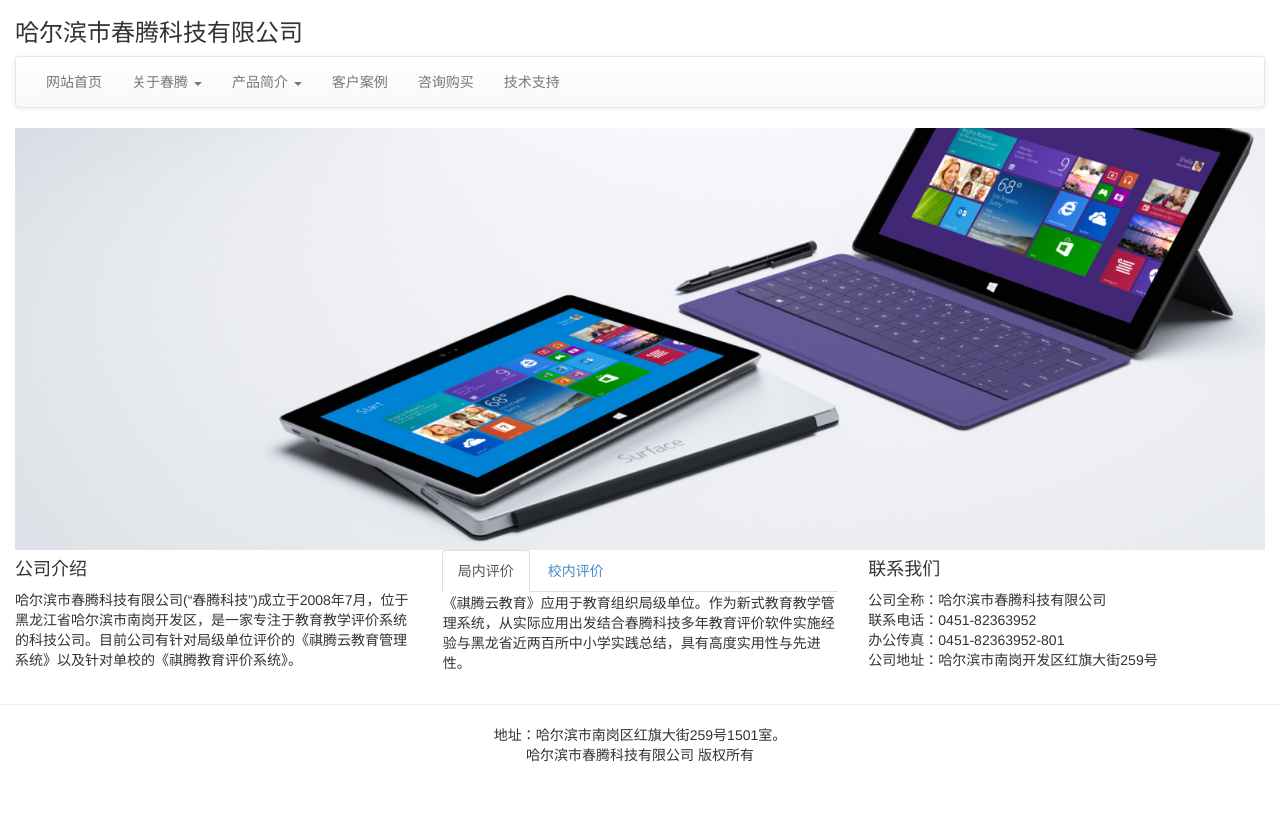
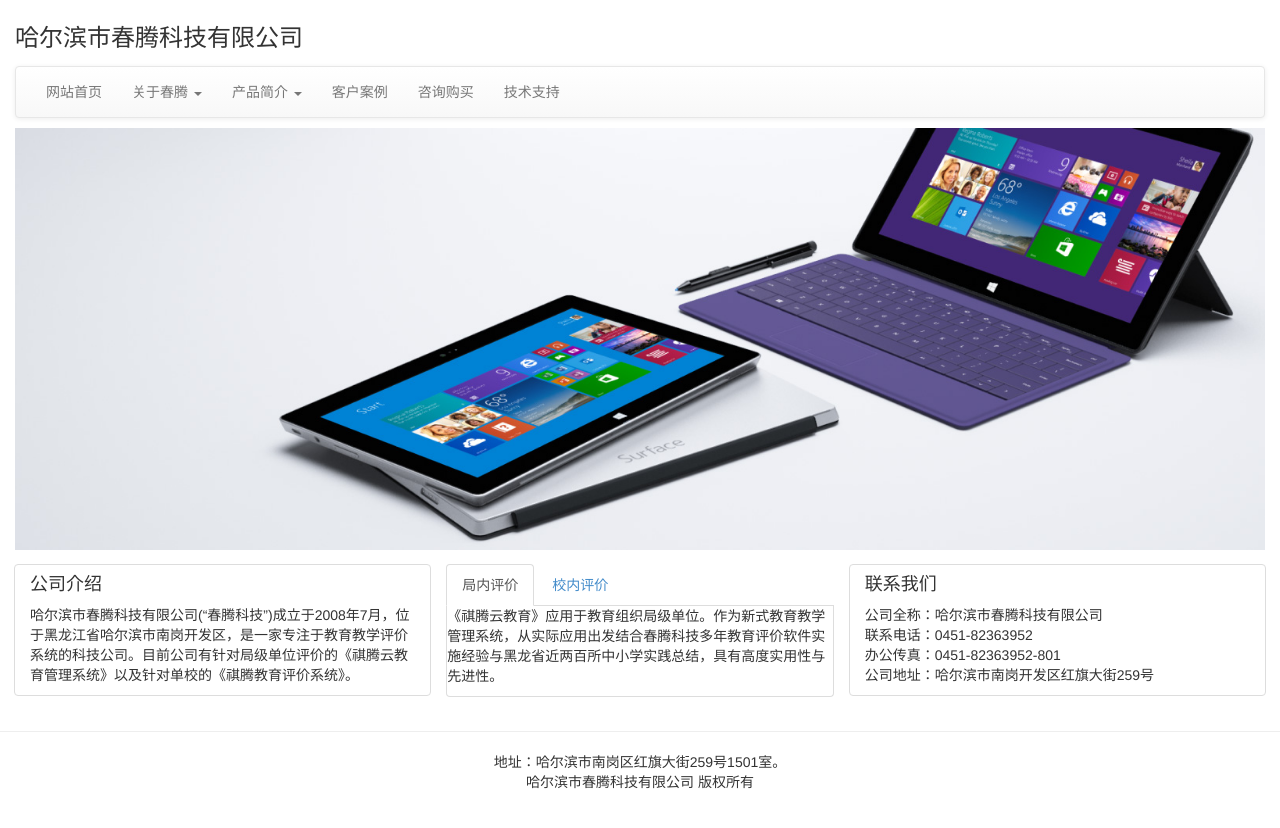
Before and after one commit to Zhou0426/counting_site, a Jekyll site: the page built from index.html, in a window 1280 px wide. Shown: the top 828 px of the page. Built offline with Jekyll 4.4.1, drawn with Linux system fonts in a browser that asks for light colours; Markdown is read by kramdown in place of the engine named in the settings.

Commit message:
更新样式

```diff
--- a/_config.yml
+++ b/_config.yml
@@ -1,4 +1,4 @@
 name: 哈尔滨市春腾科技有限公司
 markdown: redcarpet
 pygments: true
-baseurl: /counting_site
+# baseurl: /counting_site
--- a/_layouts/default.html
+++ b/_layouts/default.html
@@ -35,16 +35,13 @@
 -->
 </head>
 <body>
-<div>
-<div class="header">
-  <div class="row">
+<div class="row" id="header">
 <div class="col-md-8">
-      <!-- <img width="50px" height="50px" src="image/logo.jpg" alt="logo">
-      -->
   <h3>{{ site.name }}</h3>
 </div>
 </div>
-  <div class="row">
+
+<div class="row" id="navigation">
   <div class="col-md-12">
     <nav class="navbar navbar-default" role="navigation">
       <div class="collapse navbar-collapse navbar-ex1-collapse">
@@ -99,7 +96,6 @@
     </nav>
   </div>
 </div>
-</div>
 {{ content }}
 <hr/>
 <div class="footer">
@@ -112,6 +108,5 @@
   </div>
 </div>
 </div>
-</div>
 </body>
 </html>
--- a/index.html
+++ b/index.html
@@ -7,8 +7,8 @@
     <img src="/image/banner.jpg" class="img-responsive" alt="Image"></div>
 </div>
 
-<div class="row">
-	<div class="col-md-4">
+<div class="row" id="bottom_info">
+	<div class="col-md-4" id="company_intro">
 		<p>
 			<h4>公司介绍</h4>
 		</p>
@@ -16,7 +16,7 @@
 			哈尔滨市春腾科技有限公司(“春腾科技”)成立于2008年7月，位于黑龙江省哈尔滨市南岗开发区，是一家专注于教育教学评价系统的科技公司。目前公司有针对局级单位评价的《祺腾云教育管理系统》以及针对单校的《祺腾教育评价系统》。
 		</p>
 	</div>
-	<div class="col-md-4">
+	<div class="col-md-4" id="product_intro">
 		<!-- Nav tabs -->
 		<ul class="nav nav-tabs">
 			<li class="active">
@@ -40,7 +40,7 @@
 			</div>
 		</div>
 	</div>
-	<div class="col-md-4">
+	<div class="col-md-4" id="company_intro">
 		<p>
 			<h4>联系我们</h4>
 		</p>
```
Also changed, not shown: css/bootstrap-theme.css, 12 other files. Lines whose indentation alone changed are shown as unchanged.
